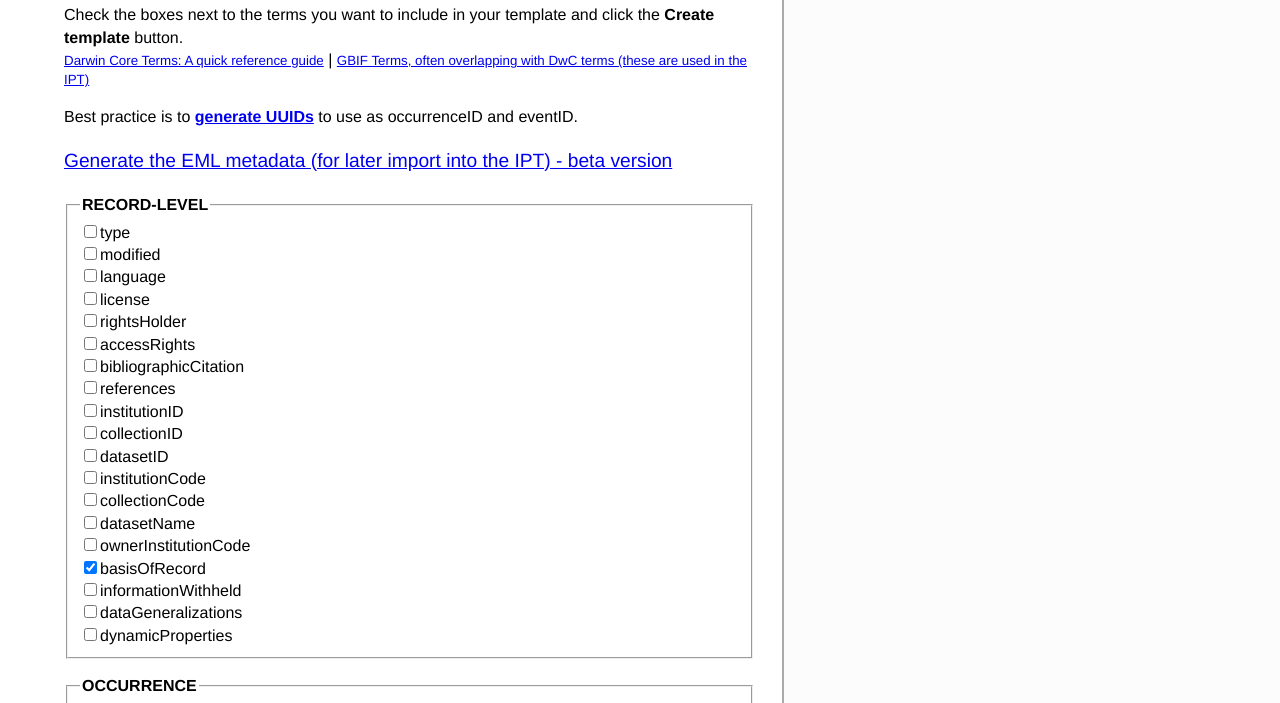
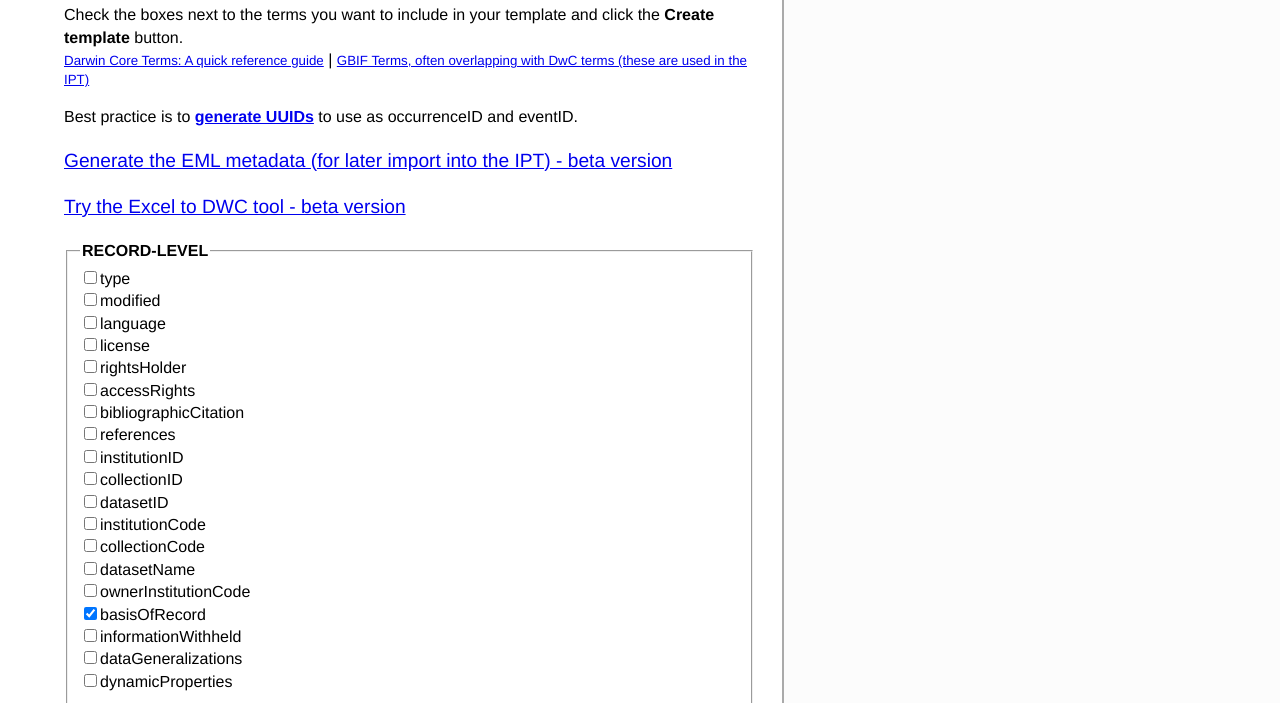
Before and after one commit to gbif-norway/dwc-excel-template-generator-js, a plain HTML site: page index.html in a window 1280 px wide. Shown: the part 92-795 px from the top of the page. Drawn offline with nearby package versions, Linux system fonts and the light colour scheme.

Commit message:
Update index.html
Add @vidarbakken excel -> dwc data tool

```diff
--- a/index.html
+++ b/index.html
@@ -51,6 +51,7 @@
         </p>
         <p>Best practice is to <strong><a target="_blank "href="https://www.uuidgenerator.net/">generate UUIDs</a></strong> to use as occurrenceID and eventID.</p>
         <p style="color: red; font-size: 1.2em"><a href="https://gbif-norway.github.io/eml-generator-js/">Generate the EML metadata (for later import into the IPT) - beta version</a></p>
+        <p style="color: red; font-size: 1.2em"><a href="https://static.gbif.no/dwc-generator.xlsb">Try the Excel to DWC tool - beta version</a></p>
         <div id="excelForm">
         </div>
         <fieldset>
```
